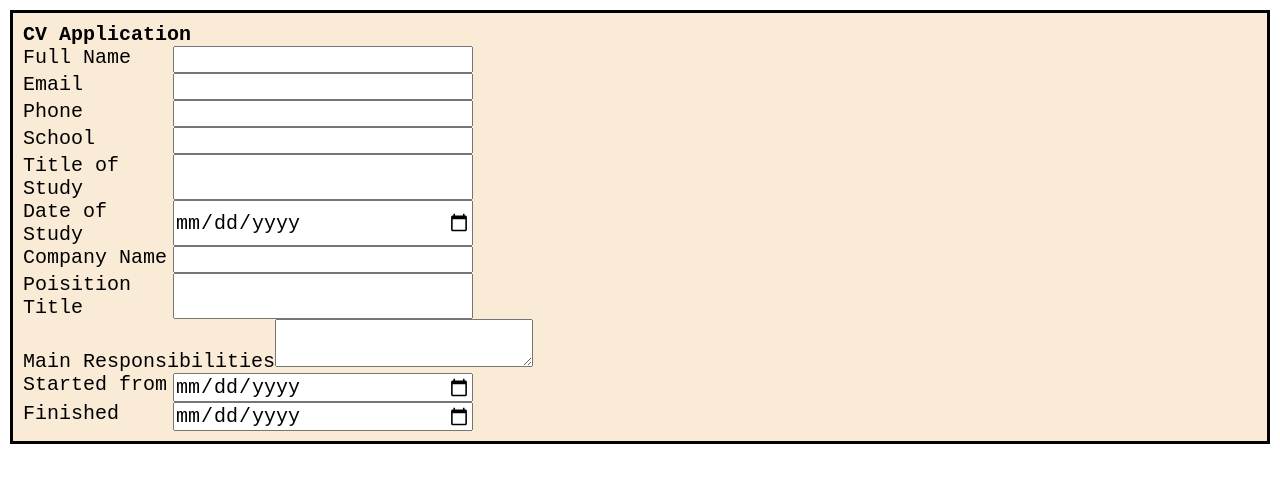
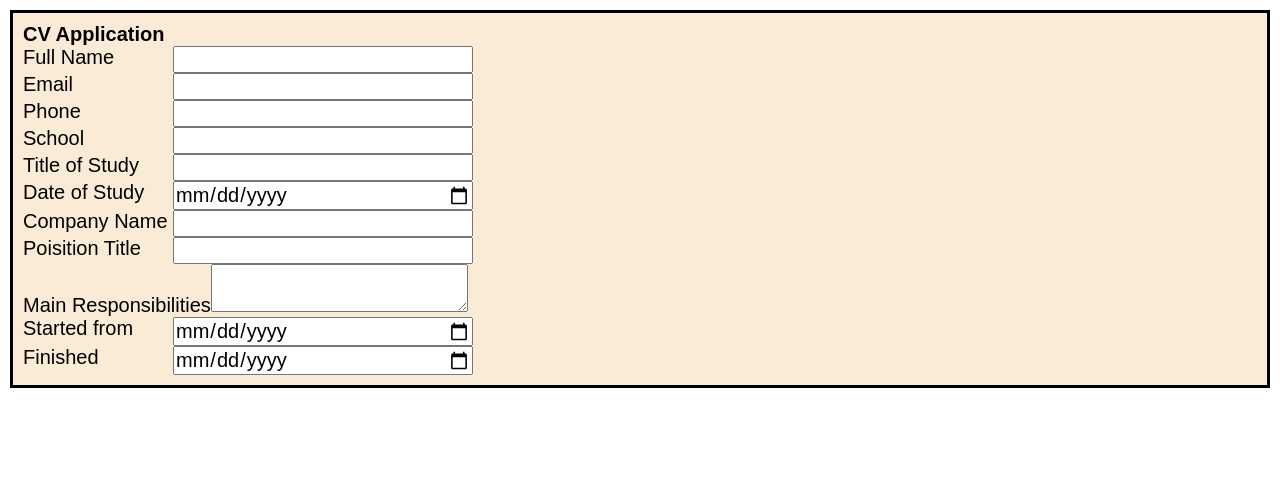
Before and after one commit to yunemak/cv-application, a React (Vite) app: page / in a window 1280 px wide. Shown: the top 482 px of the page. Built offline with nearby package versions, Linux system fonts and the light colour scheme.

Commit message:
fix classes

```diff
--- a/src/components/Experience.jsx
+++ b/src/components/Experience.jsx
@@ -2,7 +2,7 @@ import InputField from "./InputField";
 
 function Experience() {
 	return (
-		<div>
+		<div className="experience-field">
 			<InputField labelText="Company Name" type="text" />
 			<InputField labelText="Poisition Title" type="text" />
 			<label>Main Responsibilities</label>
--- a/src/index.css
+++ b/src/index.css
@@ -3,7 +3,7 @@
 	padding: 0;
 	margin: 0;
 	font-size: 20px;
-	font-family: "Courier New", Courier, monospace;
+	font-family: sans-serif;
 }
 
 div.app {
@@ -13,6 +13,10 @@ div.app {
 	background-color: antiquewhite;
 }
 
+div.education-field div.experience-field {
+	width: 800px;
+}
+
 div.input-field {
 	display: grid;
 	grid-template-columns: 150px 300px;
```
